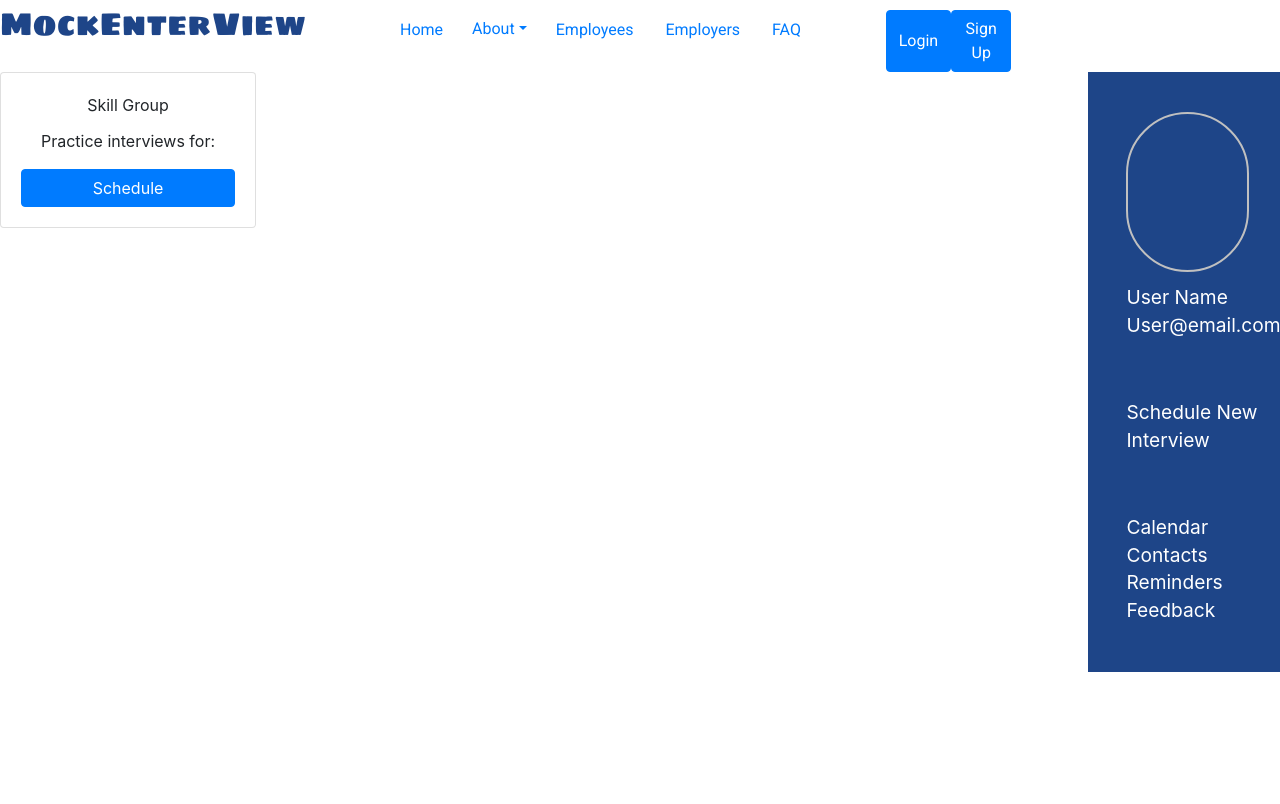
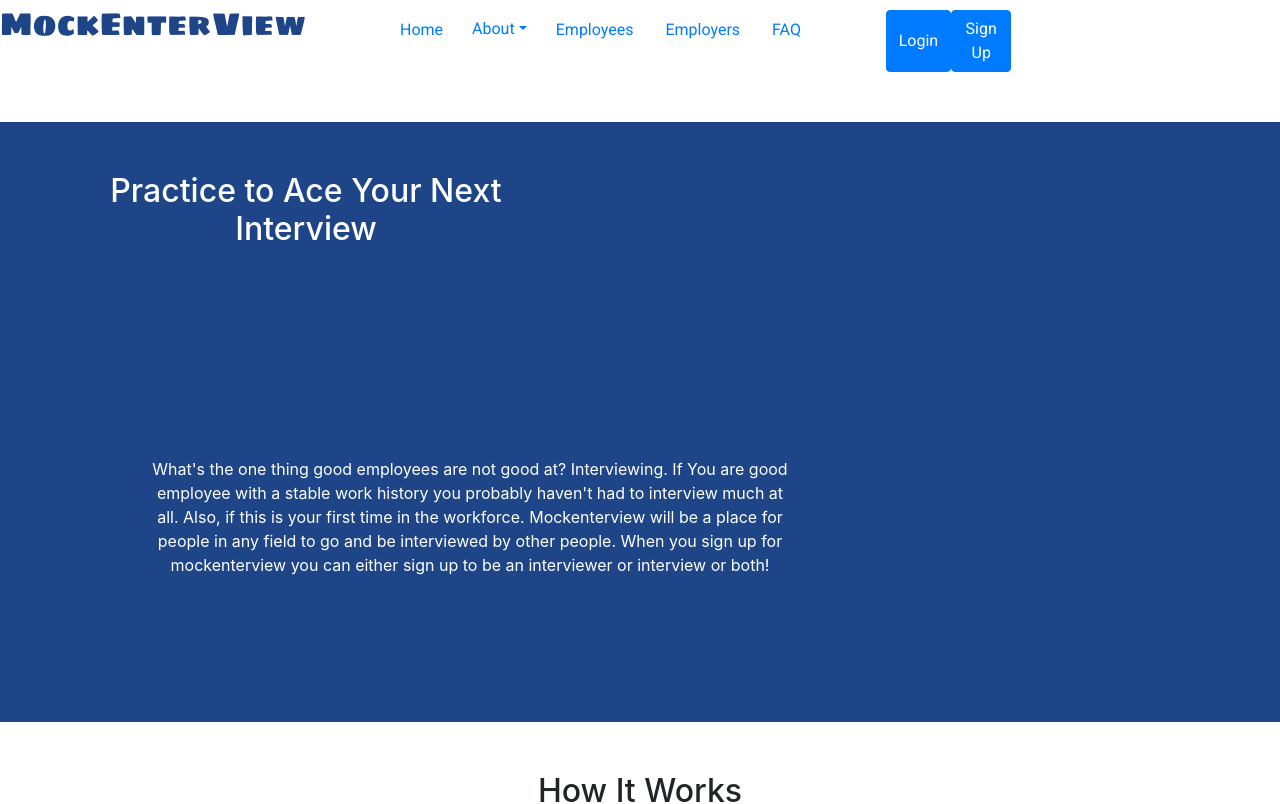
Before and after one commit to mockenterview/frontend, a React (Create React App) app: page / in a window 1280 px wide. Shown: the top 804 px of the page. Built offline with nearby package versions, Linux system fonts and the light colour scheme.

Commit message:
adds landing about structure semi style

```diff
--- a/src/App.js
+++ b/src/App.js
@@ -11,6 +11,7 @@ import Header from "./Components/Header/home-header"
 import Calendar from './Components/calendar/Calendar'
 import Groups from "./Components/Interviews/GroupCards"
 import SideBar from "./Components/Header/sideBar"
+import About from "./Components/About/About"
 
 
 function App() {
@@ -20,8 +21,7 @@ function App() {
        <Header />
        {/* <Route exact path='/' component ={Register} /> */}
        <Route exact path='/login' component ={Login} />
-       <Groups />
-       <SideBar />
+      <About />
 
      </div>
 
--- /dev/null
+++ b/src/Components/About/About.css
@@ -0,0 +1,43 @@
+/* Welcome */
+.aInfo {
+    background-color: #1E4588;
+    color: white;
+    height: 600px;
+    margin: 50px 0;
+    display: flex;
+    flex-direction: column;
+    align-content: flex-start;
+}
+.blurb {
+    width: 40%;
+    margin: 50px;
+}
+.blurbInfo {
+    margin-left: 20%;
+    margin: 150px;
+    width: 50%;
+}
+/* 3 Points */
+.Works {
+    height: 600px;
+    margin: 50px 0;
+}
+.points {
+width: 80%;
+height: 60vh;
+margin: 50px auto ;
+display: flex;
+justify-content: space-evenly;
+align-content: flex-start;
+background-color: thistle;
+border-radius: 5%;
+filter: drop-shadow(0 1rem 0.75rem rgba(41, 3, 34, 0.747));;
+}
+.point {
+    margin: 30px;
+    width: 28%;
+    display: flex;
+    flex-direction: column;
+    justify-content: flex-start;
+    align-content: flex-start;
+}
--- /dev/null
+++ b/src/Components/About/About.js
@@ -0,0 +1,19 @@
+import React from 'react'
+import Welcome from "./Welcome"
+import How from "./HowWorks"
+import Mission from "./Mission"
+import Team from "./Team"
+import './About.css'
+
+const About = () => {
+    return (
+     <div>
+         <Welcome />
+         <How />
+         <Mission />
+         <Team />
+     </div>
+    )
+}
+
+export default About
--- /dev/null
+++ b/src/Components/About/HowWorks.js
@@ -0,0 +1,32 @@
+import React from 'react'
+import { Button } from 'reactstrap';
+
+const HowWorks = () => {
+    return (
+        <div className='Works'>
+            <h2>How It Works</h2>
+            <div className='points'>
+                <div className='point'>
+                    <div className='header'>Hipsum</div>
+                    <div className='para'>
+                   lo-fi truffaut jean shorts, butcher hexagon woke thundercats brunch master cleanse chartreuse intelligentsia hashtag subway tile poutine. Flexitarian edison bulb poutine hella, authentic seitan cliche fam paleo readymade 3 wolf moon artisan food truck vegan letterpress. Post-ironic brooklyn pour-over mumblecore street art adaptogen, VHS cloud bread subway tile heirloom drinking vinegar occupy tumblr.
+                   </div>
+                </div>
+                <div className='point'>
+                    <div className='header'>Ipsum</div>
+                    <div className='para'>
+                   lo-fi truffaut jean shorts, butcher hexagon woke thundercats brunch master cleanse chartreuse intelligentsia hashtag subway tile poutine. Flexitarian edison bulb poutine hella, authentic seitan cliche fam paleo readymade 3 wolf moon artisan food truck vegan letterpress. Post-ironic brooklyn pour-over mumblecore street art adaptogen, VHS cloud bread subway tile heirloom drinking vinegar occupy tumblr.
+                   </div>
+                </div>
+                <div className='point'>
+                    <div className='header'>Flannel</div>
+                    <div className='para'>
+                   lo-fi truffaut jean shorts, butcher hexagon woke thundercats brunch master cleanse chartreuse intelligentsia hashtag subway tile poutine. Flexitarian edison bulb poutine hella, authentic seitan cliche fam paleo readymade 3 wolf moon artisan food truck vegan letterpress. Post-ironic brooklyn pour-over mumblecore street art adaptogen, VHS cloud bread subway tile heirloom drinking vinegar occupy tumblr.
+                   </div>
+                </div>
+            </div>
+            <Button color='primary'>Sign Up</Button>
+        </div>
+    )
+}
+export default HowWorks
--- /dev/null
+++ b/src/Components/About/Mission.js
@@ -0,0 +1,12 @@
+import React from 'react'
+
+const Mission = () => {
+    return (
+        <div className='mission'>
+            <h2>Practice. Guide. Discover</h2>
+            <p>Hot chicken keffiyeh pop-up polaroid blue bottle tbh franzen chambray, raw denim cornhole 8-bit migas direct trade tousled ennui. Portland blue bottle affogato tattooed normcore bespoke before they sold out sustainable chillwave marfa gentrify letterpress succulents man braid. Authentic pinterest church-key sustainable tofu biodiesel kickstarter. Gentrify taxidermy try-hard affogato ethical neutra.</p>
+        </div>
+    )
+}
+
+export default Mission
--- /dev/null
+++ b/src/Components/About/Welcome.js
@@ -0,0 +1,16 @@
+import React from 'react'
+
+const Welcome = () => {
+    return (
+        <div className='aInfo'>
+            <div className='blurb'>
+        <h2>Practice to Ace Your Next Interview</h2>
+        </div>
+        <div className='blurbInfo'>
+        <p>What's the one thing good employees are not good at?  Interviewing. If  You are good employee with a stable work history you probably haven't had to interview much at all. Also, if this is your first time in the workforce. Mockenterview will be a place for people in any field to go and be interviewed by other people. When you sign up for mockenterview you can either sign up to be an interviewer or interview or both! </p>
+        </div>
+    </div>
+    )
+}
+
+export default Welcome
--- a/src/Components/Interviews/GroupCard.css
+++ b/src/Components/Interviews/GroupCard.css
@@ -1,4 +1,5 @@
 .Igroups {
     width: 20%;
     float: left;
+    margin-left: 40px;
 }
--- a/src/Components/Interviews/GroupCards.js
+++ b/src/Components/Interviews/GroupCards.js
@@ -5,6 +5,7 @@ import './GroupCard.css';
 const GroupCards = () => {
     return (
         <div className='Igroups'>
+            {/* need to map over skill groups */}
             <div className='cardGroup'>
             <Card body>
                 <CardTitle>Skill Group</CardTitle>
```
Also changed, not shown: src/Components/About/Team.js (added, +30 -0 lines).
